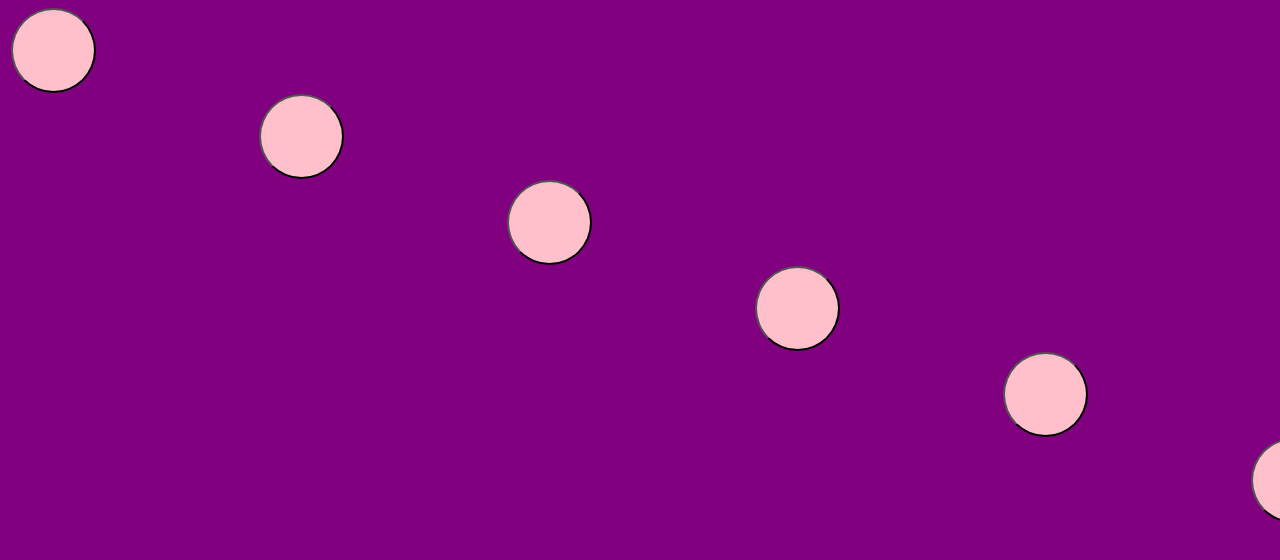
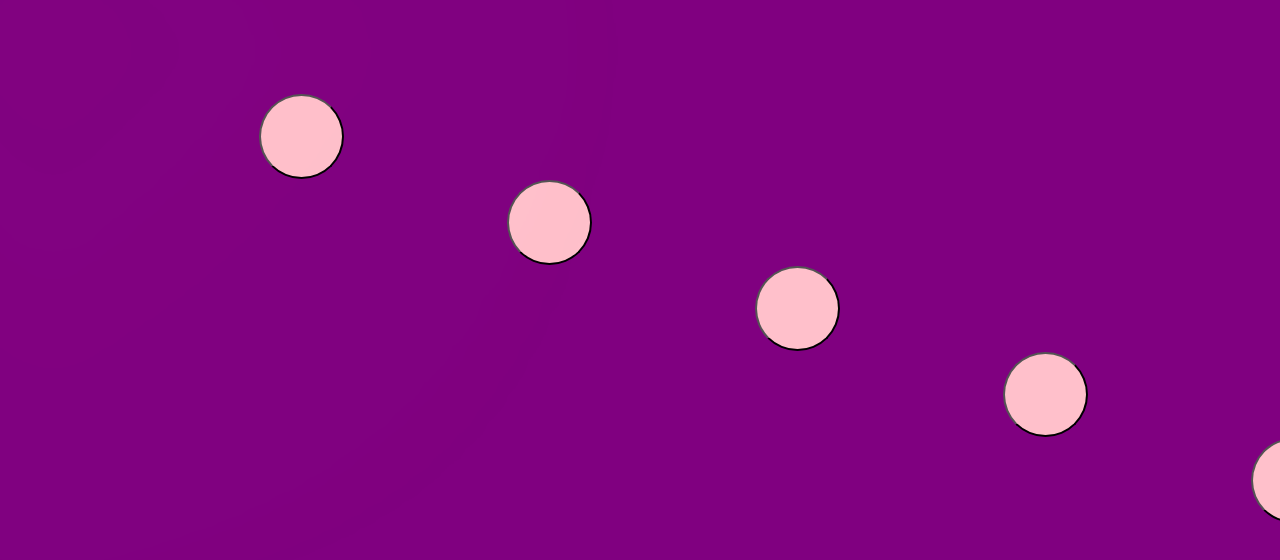
Before and after one commit to pelsdev/simpledesign, a plain HTML site: page index.html in a window 1280 px wide. In both pictures the pointer is over the button 53 px from the left and 50 px from the top of the page. Shown: the top 560 px of the page. Drawn offline with Linux system fonts and the light colour scheme.

Commit message:
HTML and CSS

```diff
--- a/style.css
+++ b/style.css
@@ -14,7 +14,7 @@ button{
   .butto{
     padding-left: 0%;
   }
-  .butt {
+  .butt{
     padding-left: 15.5rem;
   }
   .but{
@@ -34,4 +34,6 @@ button{
     background-color: pink;
     color: black;
     cursor: pointer;
+    filter: blur(15rem);
+    tab-size: 3rem;
   }
```
